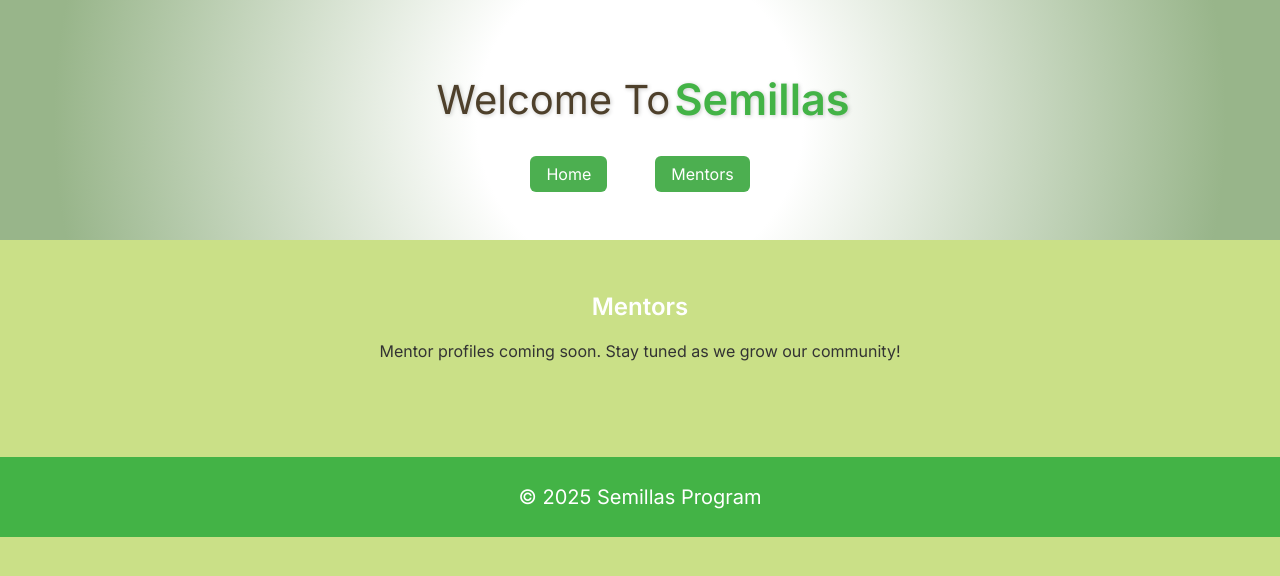
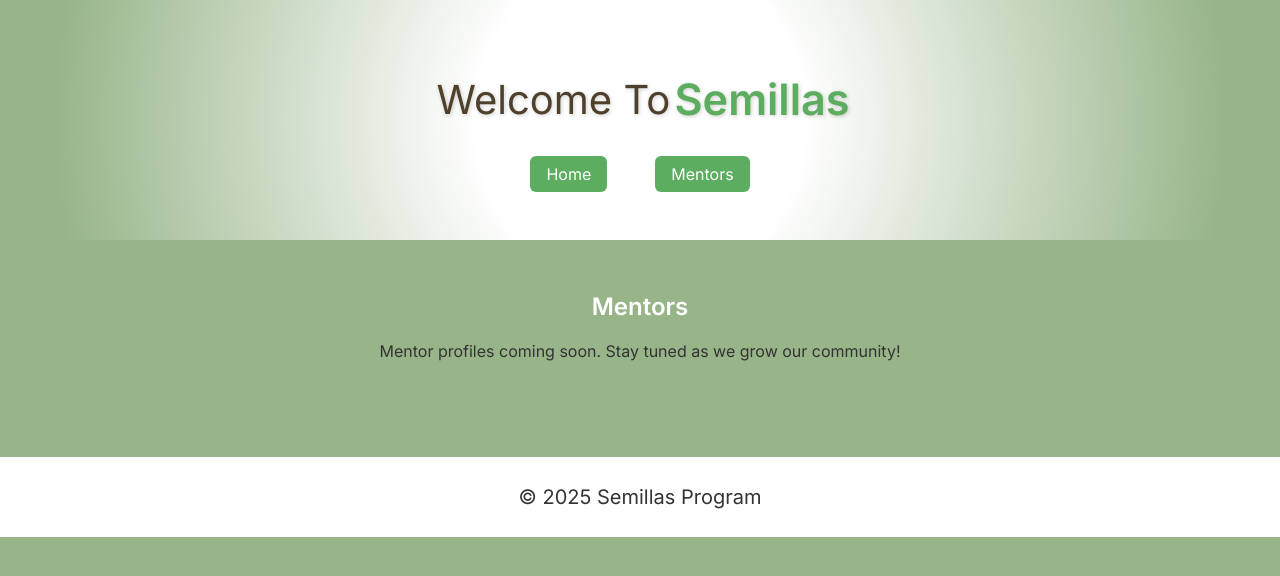
Before and after one commit to imehtn/imehtn.github.io, a plain HTML site: page mentors.html in a window 1280 px wide. Drawn offline with Linux system fonts and the light colour scheme.

Commit message:
button colors

```diff
--- a/styles/main.css
+++ b/styles/main.css
@@ -8,7 +8,7 @@ html, body {
   display: felx;
   flex-direction: column;
 
-  background: #cae087;
+  background: rgb(152, 181, 138) 90%;
   margin: 50;
   color: #333;
   padding:0cqi 0 2rem;
@@ -37,8 +37,8 @@ header h1 {
 }
 
 footer{
-  background-color: #43b346;
-  color: white;
+  background-color: white;
+  color: rgb(152, 181, 138) 90%;
   text-align: center;
   padding: 0.5rem;
   font-size: 1.25rem;
@@ -52,7 +52,7 @@ h1 {
 }
 
 .semillas-highlight {
-  color: #43b346; /* green */
+  color: #5cad5f; /* green */
   font-weight: 900;
   display: inline-block;
   font-size: 2.5rem;
@@ -84,7 +84,7 @@ nav {
 .nav-button {
   font-size: 1rem;
   padding: 0.5em 1em;
-  background-color: #4CAF50; /* earthy green */
+  background-color: #5cad5f; /* earthy green */
   color: white;
   border: none;
   border-radius: 6px;
@@ -219,6 +219,7 @@ main section {
 }
 
 .scrolling-banner {
+  font-family: 'Segoe UI', Roboto, 'Helvetica Neue', sans-serif;
   overflow: hidden;
   background-color: white;
   padding: 0.5em 0;
```
